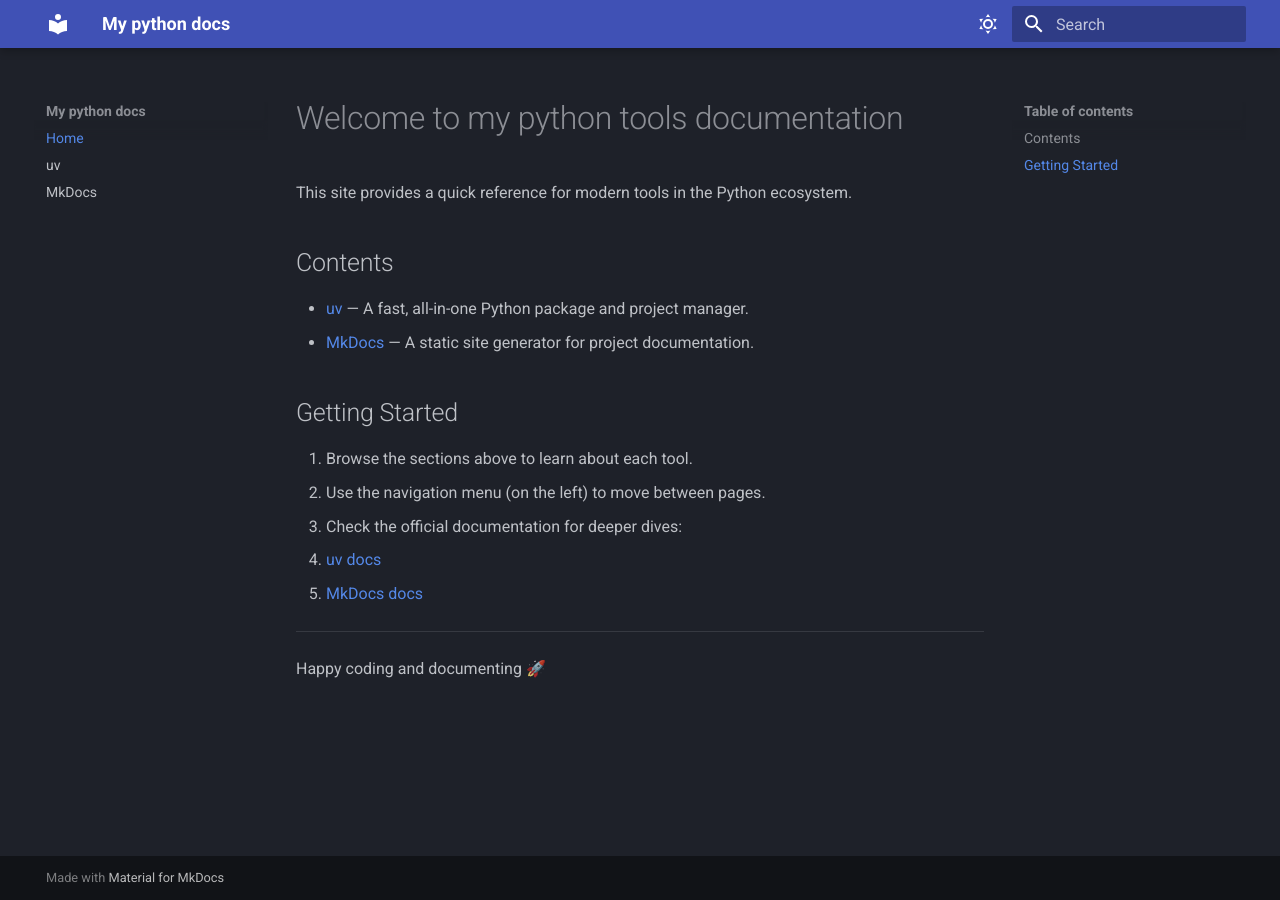
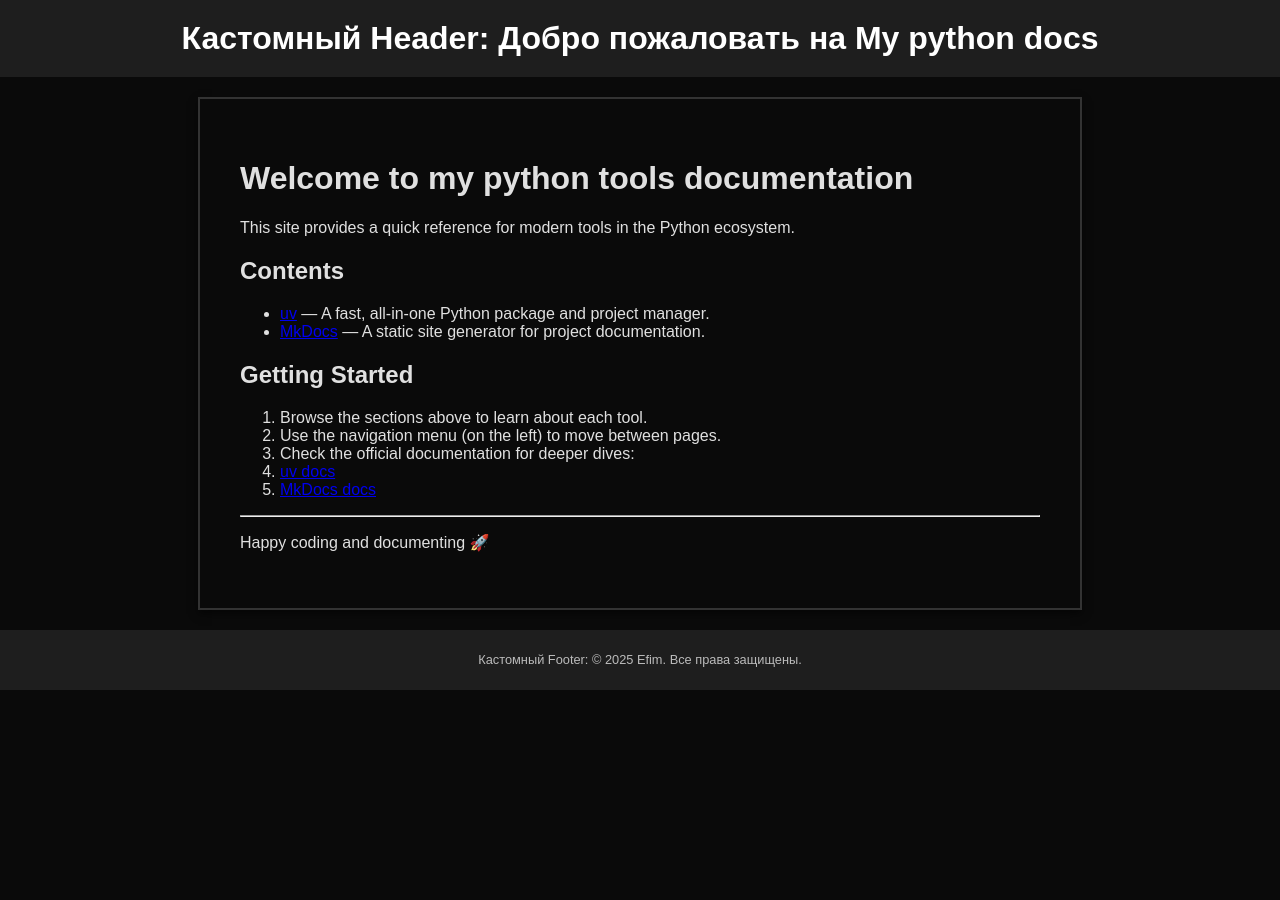
Before and after one commit to Kudisoldier/docsproj, an MkDocs documentation site: the page built from docs/index.md, in a window 1280 px wide. Built offline with MkDocs 1.6.1, drawn with Linux system fonts in a browser that asks for light colours.

Commit message:
add custom theme

```diff
--- a/mkdocs.yml
+++ b/mkdocs.yml
@@ -1,29 +1,10 @@
 site_name: My python docs
+site_description: "Пример кастомной темы для MkDocs"
+site_author: "Efim"
 nav:
   - Home: index.md
   - uv: uv.md
   - MkDocs: mkdocs.md
 theme:
-  name: material
-  palette:
-    # Default: Dark mode
-    - scheme: slate
-      primary: indigo
-      accent: indigo
-      toggle:
-        icon: material/weather-sunny
-        name: Switch to light mode
-
-    # Optional: Light mode toggle
-    - scheme: default
-      primary: indigo
-      accent: indigo
-      toggle:
-        icon: material/weather-night
-        name: Switch to dark mode
-markdown_extensions:
-  - admonition
-  - codehilite
-  - footnotes
-  - pymdownx.highlight
-  - pymdownx.superfences
+  name: null
+  custom_dir: theme/
--- /dev/null
+++ b/theme/base.html
@@ -0,0 +1,30 @@
+<!DOCTYPE html>
+<html lang="ru">  <!-- Язык можно изменить по необходимости -->
+  <head>
+    <meta charset="utf-8">
+    <meta name="viewport" content="width=device-width, initial-scale=1">
+    <!-- Метаданные сайта -->
+    <title>{% if page.title %}{{ page.title }} - {% endif %}{{ config.site_name }}</title>
+    <meta name="description" content="{{ config.site_description }}">
+    <meta name="author" content="{{ config.site_author }}">
+    <link href="{{ 'css/style.css'|url }}" rel="stylesheet">
+  </head>
+  <body class="{% if page.is_homepage %}homepage{% endif %}">  <!-- Класс для стилизации главной страницы -->
+
+    <!-- Кастомный header -->
+    <header>
+      <h1>Кастомный Header: Добро пожаловать на {{ config.site_name }}</h1>
+    </header>
+
+    <!-- Основной контент страницы -->
+    <main>
+      {{ page.content }}
+    </main>
+
+    <!-- Кастомный footer -->
+    <footer>
+      <p>Кастомный Footer: © 2025 {{ config.site_author }}. Все права защищены.</p>
+    </footer>
+
+  </body>
+</html>
--- /dev/null
+++ b/theme/css/style.css
@@ -0,0 +1,47 @@
+/* Общие стили для тёмного режима */
+body {
+  font-family: Arial, sans-serif;
+  margin: 0;
+  padding: 0;
+  background-color: #121212;  /* Тёмный фон */
+  color: #e0e0e0;  /* Светлый текст */
+}
+
+/* Кастомный header */
+header {
+  background-color: #1e1e1e;  /* Тёмный оттенок для header */
+  padding: 20px;
+  text-align: center;
+}
+
+header h1 {
+  color: #ffffff;  /* Белый текст для заголовка */
+  margin: 0;
+}
+
+/* Основной контент */
+main {
+  padding: 20px;
+}
+
+/* Стилизация главной страницы */
+body.homepage {
+  background-color: #0a0a0a;  /* Ещё темнее для главной, если нужно отличие */
+}
+
+body.homepage main {
+  padding: 40px;
+  border: 2px solid #333333;  /* Тёмная рамка */
+  margin: 20px auto;
+  max-width: 800px;
+  box-shadow: 0 4px 8px rgba(0, 0, 0, 0.5);  /* Тень для глубины */
+}
+
+/* Кастомный footer */
+footer {
+  background-color: #1e1e1e;  /* Тёмный оттенок для footer */
+  color: #bbbbbb;  /* Светло-серый текст */
+  padding: 10px;
+  text-align: center;
+  font-size: 0.8em;
+}
--- /dev/null
+++ b/theme/main.html
@@ -0,0 +1,5 @@
+{% extends "base.html" %}
+
+{% block content %}
+  {{ super() }}  <!-- Вставляет контент страницы -->
+{% endblock %}
```
Also changed, not shown: README.md (+5 -0 lines).
